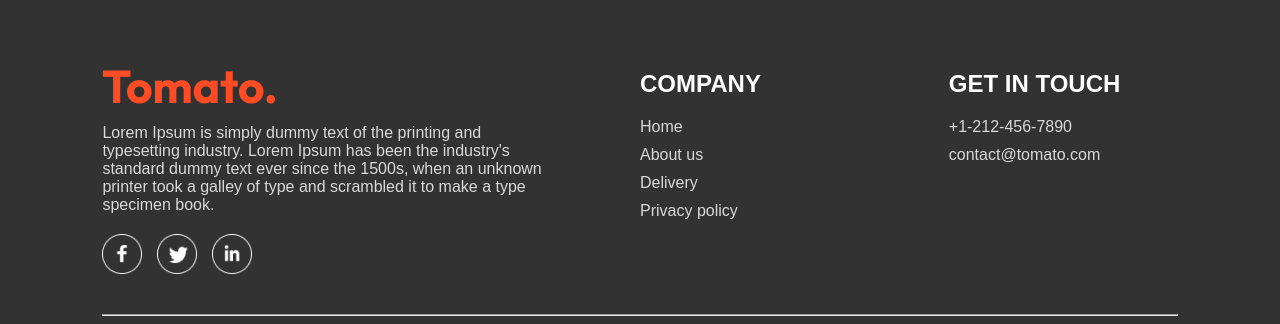
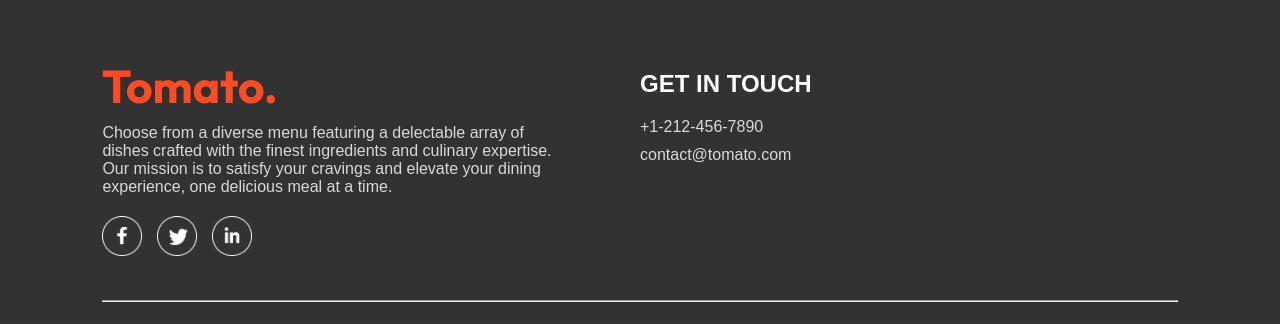
Before and after one commit to esss-28/Tomato, a React (Vite) app in the folder frontend/: page /verify in a window 1280 px wide. Shown: the part 570-894 px from the top of the page. Built offline with nearby package versions, Linux system fonts and the light colour scheme; no server answers; a web font is replaced by a local one.

Commit message:
Update Footer.jsx

```diff
--- a/frontend/src/components/Footer/Footer.jsx
+++ b/frontend/src/components/Footer/Footer.jsx
@@ -1,21 +1,31 @@
-import React from 'react'
-import './Footer.css'
-import { assets } from '../../assets/assets'
+import React from 'react';
+import './Footer.css';
+import { assets } from '../../assets/assets';
 
 const Footer = () => {
+  const openSocialMediaLink = (url) => {
+    window.open(url, '_blank');
+  };
+
   return (
     <div className='footer' id='footer'>
       <div className="footer-content">
         <div className="footer-content-left">
             <img src={assets.logo} alt="" />
-            <p>Lorem Ipsum is simply dummy text of the printing and typesetting industry. Lorem Ipsum has been the industry's standard dummy text ever since the 1500s, when an unknown printer took a galley of type and scrambled it to make a type specimen book.</p>
+            <p>Choose from a diverse menu featuring a delectable array of dishes crafted with the finest ingredients and culinary expertise. Our mission is to satisfy your cravings and elevate your dining experience, one delicious meal at a time.</p>
             <div className="footer-social-icons">
-                <img src={assets.facebook_icon} alt="" />
-                <img src={assets.twitter_icon} alt="" />
-                <img src={assets.linkedin_icon} alt="" />
+                <a href="https://www.instagram.com/lifeofseher/" target="_blank" rel="noopener noreferrer">
+                    <img src={assets.facebook_icon} alt="Instagram" onClick={() => openSocialMediaLink("https://www.instagram.com/lifeofseher/")} />
+                </a>
+                <a href="https://x.com/SimplySeher" target="_blank" rel="noopener noreferrer">
+                    <img src={assets.twitter_icon} alt="Twitter" onClick={() => openSocialMediaLink("https://x.com/SimplySeher")} />
+                </a>
+                <a href="https://www.linkedin.com/in/seher-siddiqui-76041b234/" target="_blank" rel="noopener noreferrer">
+                    <img src={assets.linkedin_icon} alt="LinkedIn" onClick={() => openSocialMediaLink("https://www.linkedin.com/in/seher-siddiqui-76041b234/")} />
+                </a>
             </div>
         </div>
-        <div className="footer-content-center">
+        {/* <div className="footer-content-center">
             <h2>COMPANY</h2>
             <ul>
                 <li>Home</li>
@@ -23,7 +33,7 @@ const Footer = () => {
                 <li>Delivery</li>
                 <li>Privacy policy</li>
             </ul>
-        </div>
+        </div> */}
         <div className="footer-content-right">
             <h2>GET IN TOUCH</h2>
             <ul>
@@ -35,7 +45,7 @@ const Footer = () => {
       <hr />
       <p className="footer-copyright">Copyright 2024 © Tomato.com - All Right Reserved.</p>
     </div>
-  )
-}
+  );
+};
 
-export default Footer
+export default Footer;
```
